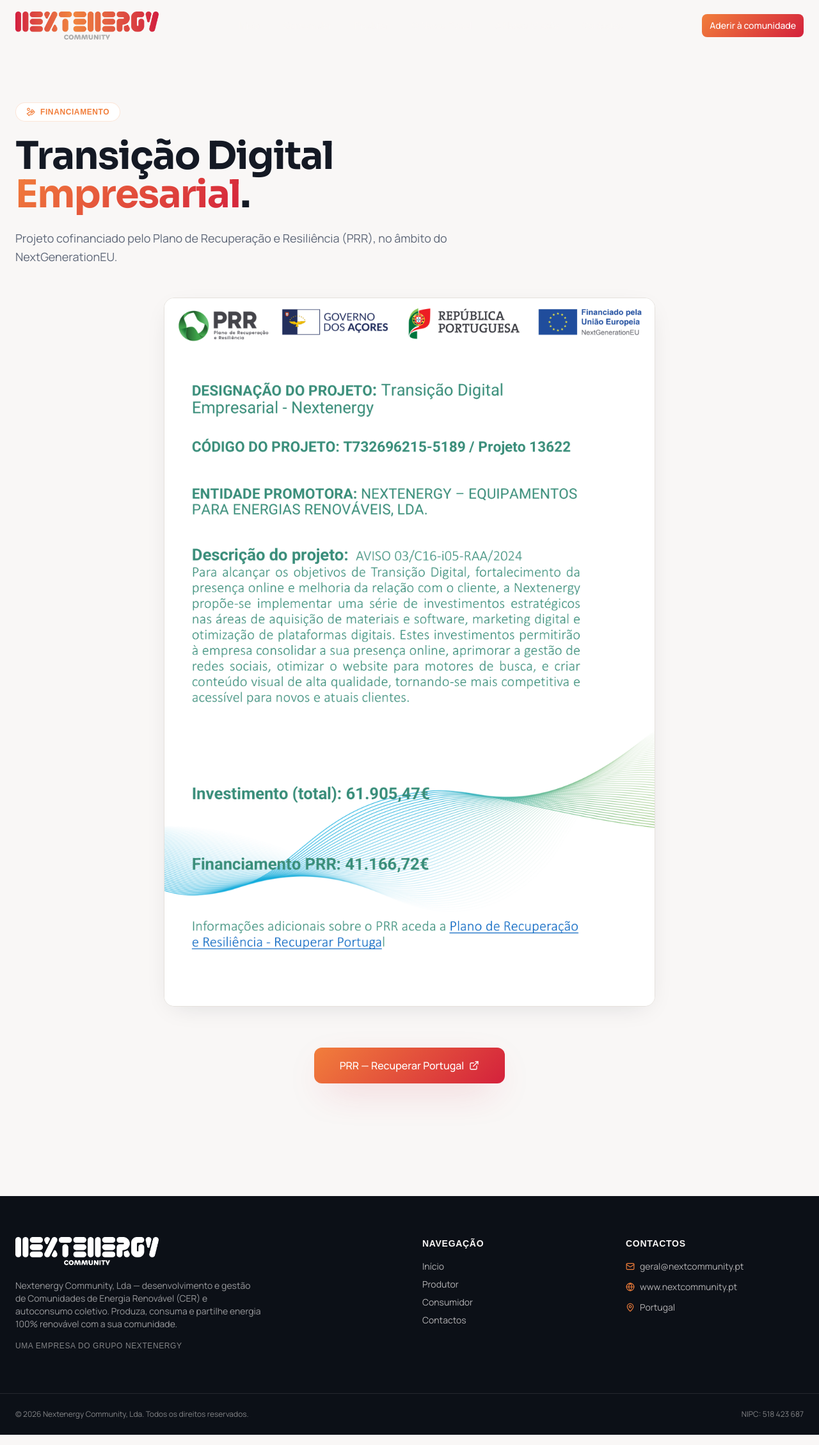
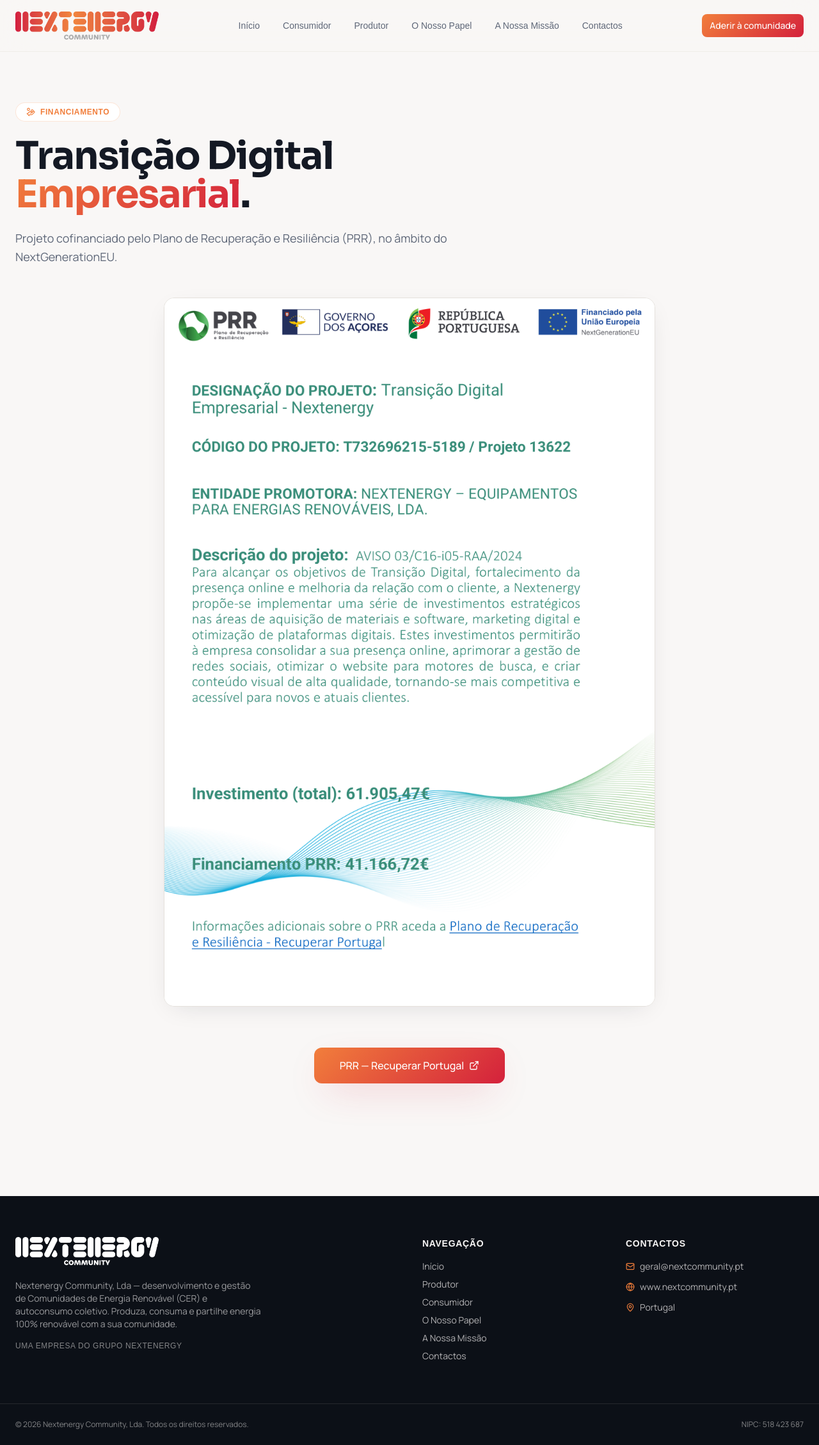
Before and after one commit to VascoBartolo/nextenergycommunity, a React (Vite) app: page /prr in a window 1280 px wide. Shown: the whole page at 64% size. Built offline with nearby package versions, Linux system fonts and the light colour scheme; the HTML template or start-up script is replaced by a standard one; a web font is replaced by a local one.

Commit message:
fix navbar styling and router in footer

```diff
--- a/src/components/Footer.tsx
+++ b/src/components/Footer.tsx
@@ -29,6 +29,8 @@ const Footer = () => (
           <li><Link to="/" className="hover:text-primary transition-colors">Início</Link></li>
           <li><Link to="/produtor" className="hover:text-primary transition-colors">Produtor</Link></li>
           <li><Link to="/consumidor" className="hover:text-primary transition-colors">Consumidor</Link></li>
+          <li><Link to="/o-nosso-papel" className="hover:text-primary transition-colors">O Nosso Papel</Link></li>
+          <li><Link to="/a-nossa-missao" className="hover:text-primary transition-colors">A  Nossa Missão</Link></li>
           <li><Link to="/contact" className="hover:text-primary transition-colors">Contactos</Link></li>
         </ul>
       </div>
--- a/src/components/Navbar.tsx
+++ b/src/components/Navbar.tsx
@@ -1,4 +1,4 @@
-import { NavLink } from "react-router-dom";
+import { NavLink, useLocation } from "react-router-dom";
 import { useEffect, useState } from "react";
 import { Menu, X } from "lucide-react";
 import Logo from "./Logo";
@@ -14,6 +14,8 @@ const links = [
 ];
 
 const Navbar = () => {
+  const { pathname } = useLocation();
+  const isHome = pathname === "/";
   const [scrolled, setScrolled] = useState(false);
   const [open, setOpen] = useState(false);
 
@@ -23,8 +25,12 @@ const Navbar = () => {
     return () => window.removeEventListener("scroll", onScroll);
   }, []);
 
+  // Only the home page has a dark hero behind the fixed header, so only
+  // there does it make sense to go transparent / use light text pre-scroll.
+  const transparent = isHome && !scrolled;
+
   return (
-    <header className={`fixed top-0 inset-x-0 z-50 transition-all duration-500 ${scrolled ? "bg-background/80 backdrop-blur-xl border-b border-border/50" : "bg-transparent"}`}>
+    <header className={`fixed top-0 inset-x-0 z-50 transition-all duration-500 ${transparent ? "bg-transparent" : "bg-background/80 backdrop-blur-xl border-b border-border/50"}`}>
       <div className="container flex items-center justify-between h-20">
         <Logo />
         <nav className="hidden lg:flex items-center gap-1">
@@ -36,8 +42,8 @@ const Navbar = () => {
               className={({ isActive }) =>
                 `relative px-4 py-2 text-sm font-medium font-sub transition-colors ${
                   isActive
-                    ? scrolled ? "text-foreground" : "text-background"
-                    : scrolled ? "text-muted-foreground hover:text-foreground" : "text-background/75 hover:text-background"
+                    ? transparent ? "text-background" : "text-foreground"
+                    : transparent ? "text-background/75 hover:text-background" : "text-muted-foreground hover:text-foreground"
                 }`
               }
             >
@@ -55,7 +61,7 @@ const Navbar = () => {
             <NavLink to="/contact">Aderir à comunidade</NavLink>
           </Button>
         </div>
-        <button onClick={() => setOpen(!open)} className={`lg:hidden p-2 transition-colors ${scrolled ? "text-foreground" : "text-background"}`} aria-label={open ? "Fechar menu" : "Abrir menu"}>
+        <button onClick={() => setOpen(!open)} className={`lg:hidden p-2 transition-colors ${transparent ? "text-background" : "text-foreground"}`} aria-label={open ? "Fechar menu" : "Abrir menu"}>
           {open ? <X /> : <Menu />}
         </button>
       </div>
```
